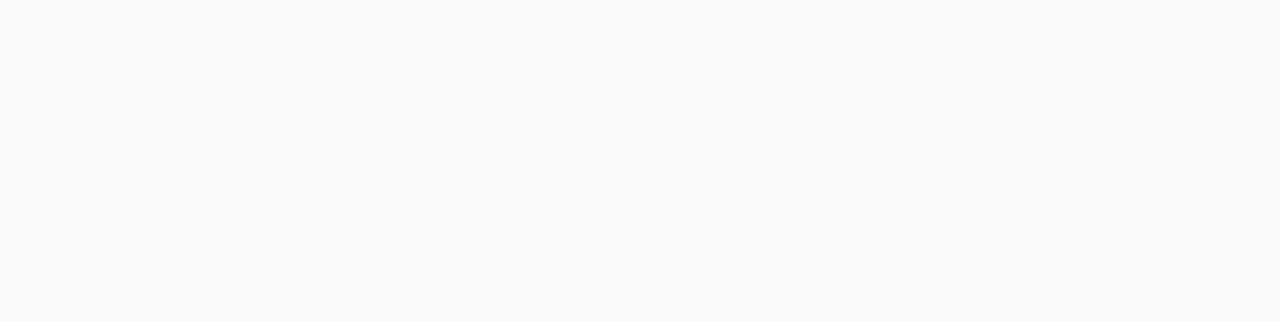
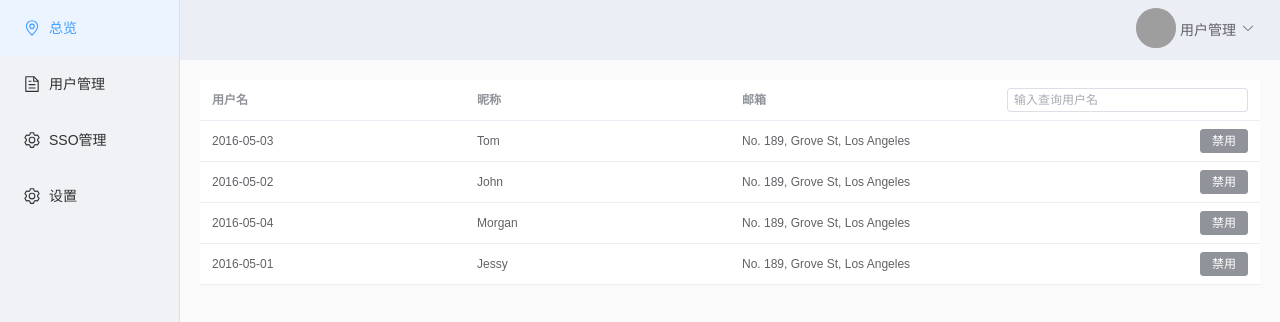
Before and after one commit to oriental1212/LuckCatUi, a Vue app: page /background/usercontroller in a window 1280 px wide. Before the commit this address had no page. Shown: the top 322 px of the page. Built offline with nearby package versions, Linux system fonts and the light colour scheme; grey boxes are pictures that could not be loaded.

Commit message:
用户管理和SSO管理编写

```diff
--- a/src/authen/user-login.vue
+++ b/src/authen/user-login.vue
@@ -17,8 +17,9 @@
                     <el-form-item style="flex-wrap: wrap">
                         <el-button type="primary" @click="sumbit" style="margin: 0 auto;">登录</el-button>
                     </el-form-item>
-                    <div style="text-align: center;">
-                        <span style="color: white; font-size: 13px;">注册点击<router-link :to="{name:'register'}">这里</router-link></span>
+                    <div style="text-align: center; display: flex; justify-content: space-between;">
+                        <span style="color: white; font-size: 13px;"><router-link :to="{name:'register'}">注册</router-link></span>
+                        <span style="color: white; font-size: 13px;"><router-link :to="{name:'register'}">找回密码</router-link></span>
                     </div>
                 </el-form>
             </div>
--- a/src/layout/admin-over-view.vue
+++ b/src/layout/admin-over-view.vue
@@ -2,7 +2,7 @@
     <div class="common-layout">
         <el-container>
             <!-- 侧边菜单 -->
-            <el-aside width="200px">
+            <el-aside width="180px">
                 <el-menu
                     default-active="backgroundview"
                     :unique-opened="true"
@@ -13,23 +13,13 @@
                         <el-icon><location /></el-icon>
                         <span>总览</span>
                     </el-menu-item>
-                    <el-sub-menu index="photo">
-                        <template #title>
-                            <el-icon><icon-menu /></el-icon>
-                            <span>个人中心</span>
-                        </template>
-                        <el-menu-item-group>
-                            <el-menu-item index="photo-view">我的图库</el-menu-item>
-                            <el-menu-item index="photo-classify">图库分类</el-menu-item>
-                        </el-menu-item-group>
-                    </el-sub-menu>
-                    <el-menu-item index="3">
+                    <el-menu-item index="usercontroller">
                         <el-icon><document /></el-icon>
                         <span>用户管理</span>
                     </el-menu-item>
-                    <el-menu-item index="4">
+                    <el-menu-item index="objectstorage">
                         <el-icon><setting /></el-icon>
-                        <span>个性化</span>
+                        <span>SSO管理</span>
                     </el-menu-item>
                     <el-menu-item index="5">
                         <el-icon><setting /></el-icon>
@@ -72,7 +62,7 @@
 </template>
 
 <script setup>
-import { Document, Menu as IconMenu, Location, Setting, ArrowDown} from '@element-plus/icons-vue'
+import { Document, Location, Setting, ArrowDown} from '@element-plus/icons-vue'
 import { ElMessage, ElMessageBox } from 'element-plus';
 import router from '../router';
 
@@ -108,7 +98,8 @@
 }
 
 .el-header {
-    background-image: linear-gradient(to top, #accbee 0%, #e7f0fd 100%);
+    background-color: #EBEEF5;
+    /* background-image: linear-gradient(to top, #accbee 0%, #e7f0fd 100%); */
 }
 
 .el-menu {
--- a/src/router/index.js
+++ b/src/router/index.js
@@ -38,9 +38,25 @@
             {
                 path: "/background/backgroundview",
                 name: "backgroundview",
-                component: () => import("@/views/console/back-ground-view.vue"),
+                component: () => import("@/views/admin-view/back-ground-view.vue"),
                 meta: {
                     title: "总览",
+                }
+            },
+            {
+                path: "/background/usercontroller",
+                name: "usercontroller",
+                component: () => import("@/views/admin-view/user-controller.vue"),
+                meta: {
+                    title: "用户管理",
+                }
+            },
+            {
+                path: "/background/objectstorage",
+                name: "objectstorage",
+                component: () => import("@/views/admin-view/object-storage.vue"),
+                meta: {
+                    title: "SSO管理",
                 }
             },
         ]
--- /dev/null
+++ b/src/views/admin-view/object-storage.vue
@@ -0,0 +1,47 @@
+<template>
+    <router-view>
+        <el-row justify="space-between" align="top">
+            <el-col :span="5" v-for="o in sso" :key="o">
+                <el-card class="box-card">
+                    <template #header>
+                    <div class="card-header">
+                        <span>{{ o.ssoname }}</span>
+                        <el-button class="button" text>查看</el-button>
+                    </div>
+                    </template>
+                    <div>你好</div>
+                </el-card>
+            </el-col>
+        </el-row>
+    </router-view>
+</template>
+
+<script setup>
+import { reactive } from 'vue';
+
+const sso = reactive([
+    {
+        ssoname: "阿里云"
+    },
+    {
+        ssoname: "七牛云"
+    },
+    {
+        ssoname: "Minio云"
+    },
+    {
+        ssoname: "牛客云"
+    },
+    {
+        ssoname: "腾讯云"
+    },
+])
+</script>
+
+<style>
+.card-header {
+  display: flex;
+  justify-content: space-between;
+  align-items: center;
+}
+</style>
--- /dev/null
+++ b/src/views/admin-view/user-controller.vue
@@ -0,0 +1,55 @@
+<template>
+    <router-view>
+        <el-table :data="filterTableData" style="width: 100%">
+            <el-table-column label="用户名" prop="username" />
+            <el-table-column label="昵称" prop="nickname" />
+            <el-table-column label="邮箱" prop="email" />
+            <el-table-column align="right">
+                <template #header>
+                <el-input v-model="search" size="small" placeholder="输入查询用户名" />
+                </template>
+                <template #default="scope">
+                <el-button size="small" type="info" @click="handleEdit(scope.$index, scope.row)">禁用</el-button>
+                </template>
+            </el-table-column>
+        </el-table>
+    </router-view>
+</template>
+
+<script setup>
+import { ref, reactive, computed} from 'vue';
+
+const search = ref('')
+
+const filterTableData = computed(() =>
+    userData.filter(
+        (data) => !search.value || data.nickname.toLowerCase().includes(search.value.toLowerCase())
+    )
+)
+
+const userData = reactive([
+    {
+        username: '2016-05-03',
+        nickname: 'Tom',
+        email: 'No. 189, Grove St, Los Angeles',
+    },
+    {
+        username: '2016-05-02',
+        nickname: 'John',
+        email: 'No. 189, Grove St, Los Angeles',
+    },
+    {
+        username: '2016-05-04',
+        nickname: 'Morgan',
+        email: 'No. 189, Grove St, Los Angeles',
+    },
+    {
+        username: '2016-05-01',
+        nickname: 'Jessy',
+        email: 'No. 189, Grove St, Los Angeles',
+    }
+])
+</script>
+
+<style>
+</style>
```
Also changed, not shown: src/views/admin-view/back-ground-view.vue (renamed from src/views/console/back-ground-view.vue).
